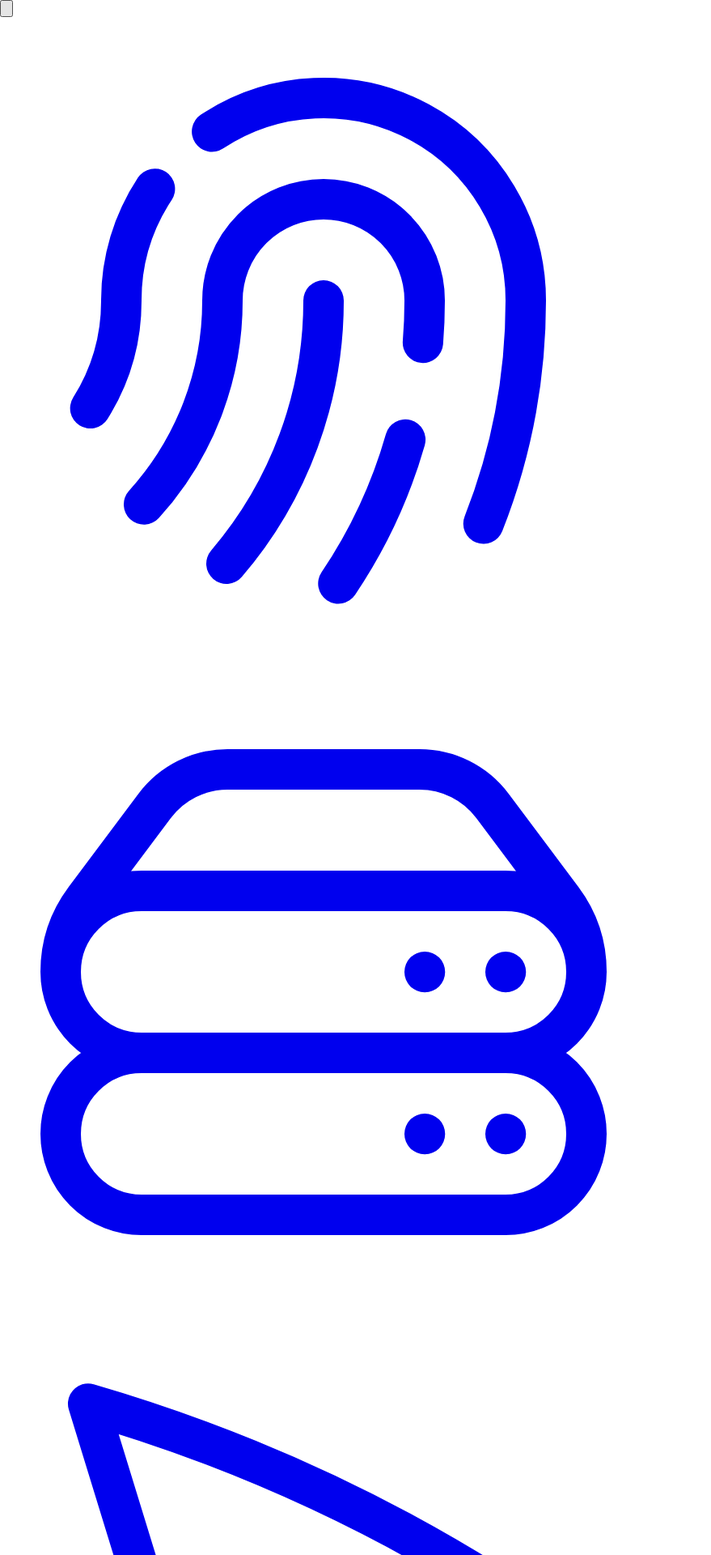
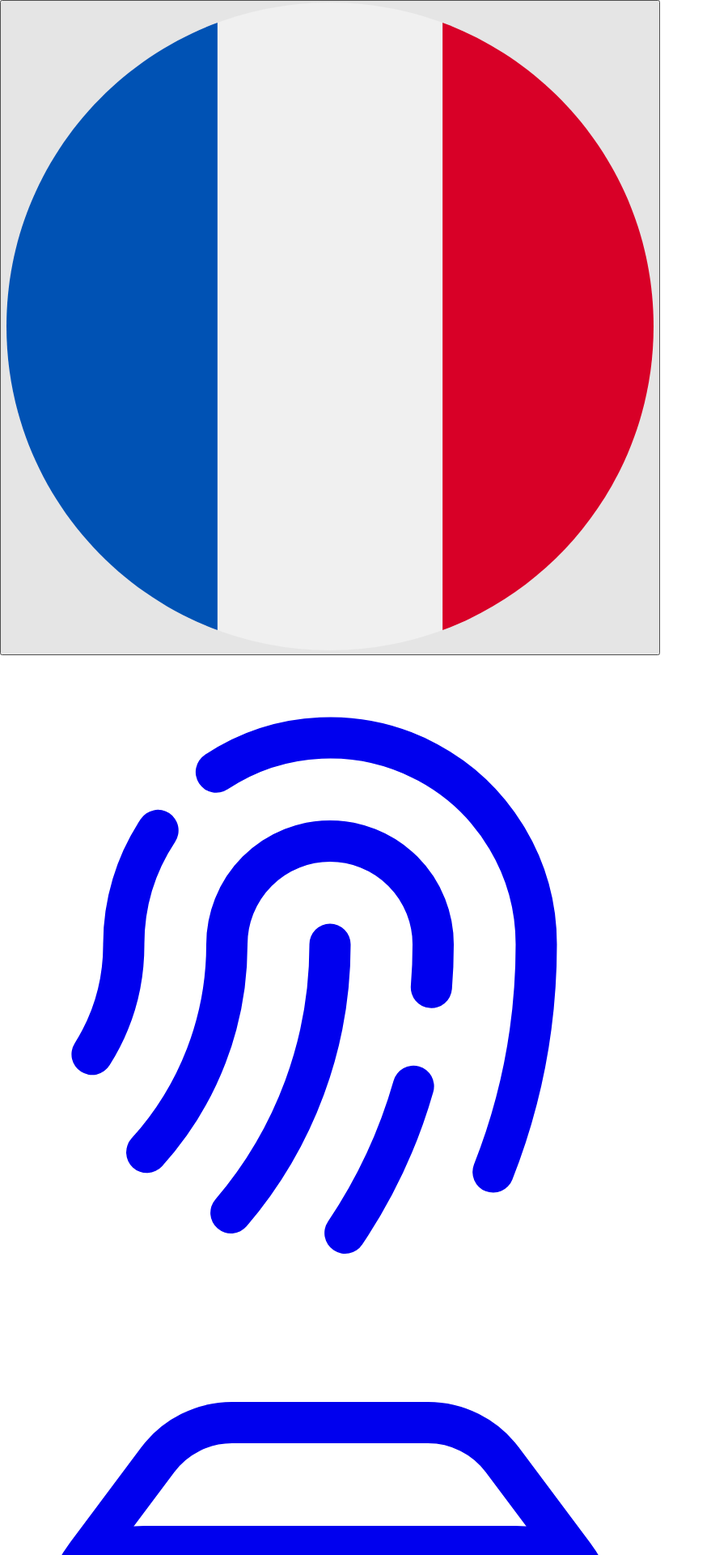
Before and after one commit to QuentinLeFourbe/portefolio, a React (Vite) app: page / in a window 1280 px wide. Shown: the top 1920 px of the page at 81% size, without its empty margins (0-879 px from the left). Built offline with nearby package versions, Linux system fonts and the light colour scheme.

Commit message:
Navbar refacto, add language support

```diff
--- a/src/components/base/atoms/DarkModeButton.tsx
+++ b/src/components/base/atoms/DarkModeButton.tsx
@@ -4,19 +4,19 @@ import { css, cx } from "../../../../styled-system/css";
 import { ComponentProps } from "react";
 
 type DarkModeButtonProps = ComponentProps<"button"> & {
-  mode: "light" | "dark";
-  onClick: () => void;
+  darkMode?: boolean;
+  onClick?: () => void;
 };
 
 function DarkModeButton({
-  mode,
+  darkMode,
   onClick,
   className,
   ...props
 }: DarkModeButtonProps) {
   return (
     <button {...props} onClick={onClick} className={cx(buttonStyle, className)}>
-      {mode === "dark" ? <MoonIcon /> : <SunIcon />}
+      {darkMode ? <MoonIcon /> : <SunIcon />}
     </button>
   );
 }
@@ -27,8 +27,8 @@ const buttonStyle = css({
   display: "flex",
   alignItems: "center",
   justifyContent: "center",
-  width: "50px",
-  height: "50px",
+  width: { base: "35px", sm: "50px" },
+  height: { base: "35px", sm: "50px" },
   borderRadius: "50%",
   border: "none",
   backgroundColor: "buttons.secondary.background.base",
--- /dev/null
+++ b/src/components/base/atoms/LanguageButton.tsx
@@ -0,0 +1,44 @@
+import React from "react";
+import FrenchFlag from "../../../assets/icons/french-flag.svg?react";
+import UkFlag from "../../../assets/icons/uk-flag.svg?react";
+import { css, cx } from "../../../../styled-system/css";
+import { useTranslation } from "react-i18next";
+
+type LanguageButtonProps = {
+  className?: string;
+};
+
+function LanguageButton({ className }: LanguageButtonProps) {
+  const { i18n } = useTranslation();
+  const currentLanguage = i18n.language;
+  const notFrench = currentLanguage !== "fr";
+  console.log(currentLanguage);
+  return (
+    <button
+      type="button"
+      onClick={() => i18n.changeLanguage(notFrench ? "fr" : "en")}
+      className={cx(buttonStyle, className)}
+    >
+      {notFrench ? <UkFlag /> : <FrenchFlag />}
+    </button>
+  );
+}
+
+export default LanguageButton;
+
+const buttonStyle = css({
+  borderRadius: "50%",
+  width: { base: "35px", sm: "50px" },
+  height: { base: "35px", sm: "50px" },
+  padding: "8px",
+  backgroundColor: "buttons.secondary.background.base",
+  cursor: "pointer",
+  transition: "all 0.2s ease-in-out",
+  "& svg": {
+    width: "100%",
+    height: "100%",
+  },
+  "&:hover": {
+    backgroundColor: "buttons.secondary.background.hover",
+  },
+});
--- a/src/components/base/organisms/Navbar.tsx
+++ b/src/components/base/organisms/Navbar.tsx
@@ -3,12 +3,21 @@ import { Link, useLocation } from "react-router-dom";
 import Fingerprint from "../../../assets/icons/fingerprint.svg?react";
 import PaperAirplane from "../../../assets/icons/paper-airplane.svg?react";
 import ServerStack from "../../../assets/icons/server-stack.svg?react";
+import DarkModeButton from "../atoms/DarkModeButton";
+import LanguageButton from "../atoms/LanguageButton";
 
-function Navbar() {
+type NavbarProps = {
+  darkMode?: boolean;
+  onSwitchMode?: () => void;
+};
+
+function Navbar({ darkMode, onSwitchMode }: NavbarProps) {
   const location = useLocation();
 
   return (
     <nav className={container}>
+      <LanguageButton className={languageButton} />
+      <div className={bubbleContainer}>
         <Link
           to="/"
           className={location.pathname === "/" ? activeBubble : inactiveBubble}
@@ -33,11 +42,74 @@ function Navbar() {
         >
           <PaperAirplane />
         </Link>
+      </div>
+      <DarkModeButton
+        darkMode={darkMode}
+        onClick={onSwitchMode}
+        className={darkModeButton}
+      />
     </nav>
   );
 }
 
 export default Navbar;
+
+const container = css({
+  position: { base: "sticky", lg: "fixed" },
+  top: 0,
+  left: 0,
+  // transform: "translate(0, -50%)",
+  display: "flex",
+  flexFlow: { base: "row nowrap", lg: "column nowrap" },
+  alignItems: "center",
+  justifyContent: "space-between",
+  height: { base: "100px", lg: "100vh" },
+  width: { base: "100vw", lg: "200px" },
+  zIndex: 100,
+  padding: { base: "0 12px", sm: "0 24px", lg: "24px 0" },
+  gap: { base: "32px", md: "32px", lg: "64px" },
+
+  base: {
+    "&:before": {
+      zIndex: -1,
+      content: "''",
+      position: "absolute",
+      top: 0,
+      left: 0,
+      width: "100%",
+      height: "100%",
+      backgroundColor: "background.primary",
+      opacity: 0.95,
+    },
+  },
+  lg: {
+    "&:before": {
+      display: "none",
+    },
+  },
+});
+
+const bubbleContainer = css({
+  display: "flex",
+  flexFlow: { base: "row nowrap", lg: "column nowrap" },
+  alignItems: "center",
+  justifyContent: "center",
+  flexGrow: 1,
+
+  "& .line": {
+    flexGrow: 1,
+    width: { base: "auto", lg: "1px" },
+    height: { base: "1px", lg: "auto" },
+    maxHeight: "150px",
+    maxWidth: "150px",
+    margin: "12px 12px ",
+    borderStyle: "none none dotted dotted",
+    borderColor: "navbar.dot",
+    borderWidth: "3px",
+    opacity: 0.5,
+    zIndex: -1,
+  },
+});
 
 const bubble = {
   display: "flex",
@@ -101,50 +173,10 @@ const inactiveBubble = css(bubble, {
   },
 });
 
-const container = css({
-  position: { base: "sticky", lg: "fixed" },
-  top: { base: "50px", lg: "50%" },
-  left: { base: "50%", lg: "0" },
-  transform: "translate(0, -50%)",
-  display: "flex",
-  flexFlow: { base: "row nowrap", lg: "column nowrap" },
-  alignItems: "center",
-  justifyContent: "center",
-  height: { base: "100px", lg: "100vh" },
-  width: { base: "100vw", lg: "200px" },
-  zIndex: 100,
-  padding: { base: "0 24px", lg: "24px 0" },
+const darkModeButton = css({
+  // margin: { base: "0 0 0 auto", lg: "auto 0 0 0" },
+});
 
-  base: {
-    "&:before": {
-      zIndex: -1,
-      content: "''",
-      position: "absolute",
-      top: 0,
-      left: 0,
-      width: "100%",
-      height: "100%",
-      backgroundColor: "background.primary",
-      opacity: 0.95,
-    },
-  },
-  lg: {
-    "&:before": {
-      display: "none",
-    },
-  },
-
-  "& .line": {
-    flexGrow: 1,
-    width: { base: "auto", lg: "1px" },
-    height: { base: "1px", lg: "auto" },
-    maxHeight: "150px",
-    maxWidth: "150px",
-    margin: "12px 12px ",
-    borderStyle: "none none dotted dotted",
-    borderColor: "navbar.dot",
-    borderWidth: "3px",
-    opacity: 0.5,
-    zIndex: -1,
-  },
+const languageButton = css({
+  // margin: { base: "0 auto 0 0", lg: "0 0 auto 0" },
 });
--- a/src/components/base/templates/HomeTemplate.tsx
+++ b/src/components/base/templates/HomeTemplate.tsx
@@ -54,12 +54,7 @@ function HomeTemplate({ ...props }: HomeTemplateProps) {
       )}
       data-color-mode={colorScheme}
     >
-      <DarkModeButton
-        mode={colorScheme}
-        onClick={switchMode}
-        className={darkModeButtonStyle}
-      />
-      <Navbar />
+      <Navbar darkMode={colorScheme === "dark"} onSwitchMode={switchMode} />
       <SwitchTransition>
         <CSSTransition
           timeout={200}
--- a/src/pages/Profile.tsx
+++ b/src/pages/Profile.tsx
@@ -39,10 +39,10 @@ const containerStyle = css({
   display: "flex",
   flexDirection: "column",
   justifyContent: "center",
-  height: "100%",
+  minHeight: "100%",
   padding: {
     base: "0 1rem 10% 1rem",
-    lg: "8% 5% 8% 5%",
+    lg: "5% 5% 5% 5%",
   },
   width: "100%",
 });
@@ -64,6 +64,7 @@ const textStyle = css({
 
 const cardContainer = css({
   display: "flex",
+  flexFlow: "row wrap",
   gap: "64px",
   width: "100%",
   margin: "1rem 0",
--- a/src/translations/en.json
+++ b/src/translations/en.json
@@ -1,8 +1,17 @@
 {
   "profile": {
     "greet": "Hello",
-    "presentation1": "I am Quentin Garcia, a passionate full-stack developer with expertise in technologies like React, Node.js, and TypeScript. My professional experience, enriched by diverse projects, has allowed me to refine my skills and stay at the forefront of the latest advancements. My commitment to code quality and solution robustness is at the core of my professional approach.",
-    "presentation2": "In addition to my professional commitment, I am dedicated to powerlifting. My intense training reflects my determination to achieve goals, serving as a means of surpassing myself both physically and mentally."
+    "presentation": [
+      "My name is Quentin GARCIA, and I am a full-stack web development engineer."
+    ],
+    "front_expert": "Frontend Expertise",
+    "front_text": "Passionate about UX/UI, I have a solid expertise in React.js and Typescript.",
+    "back_expert": "Backend Expertise",
+    "back_text": "Capable of intervening on the entire application, I master Express.js and Node.js.",
+    "my_strengths": "My Strengths",
+    "strengths_text": "Technical excellence combining quality and simplicity, along with expertise to enhance your projects.",
+    "powerlifting": "Powerlifting",
+    "powerlifting_text": "A devotee of powerlifting, my determination and rigor drive me to surpass myself."
   },
   "projects": {
     "backend": "Backend",
```
Also changed, not shown: src/assets/icons/french-flag.svg (added), src/assets/icons/uk-flag.svg (added). Lines whose indentation alone changed are shown as unchanged.
